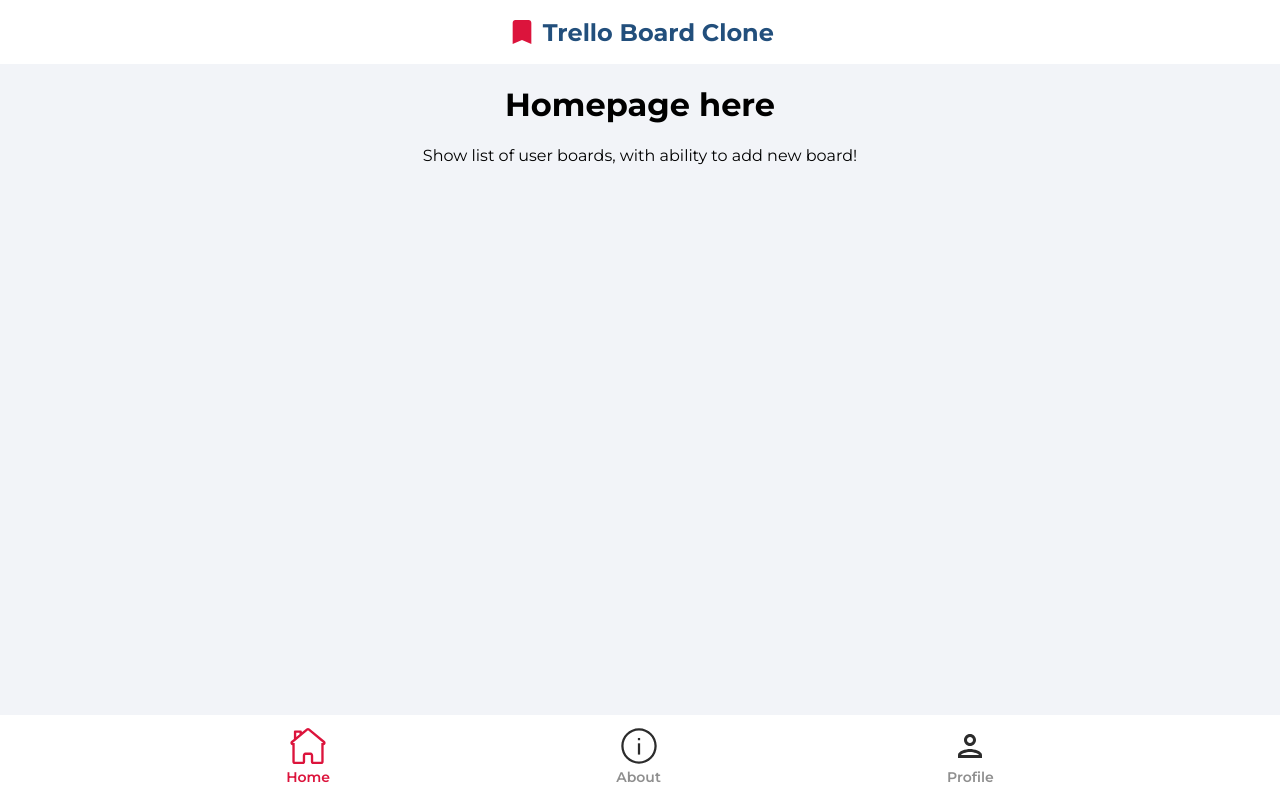
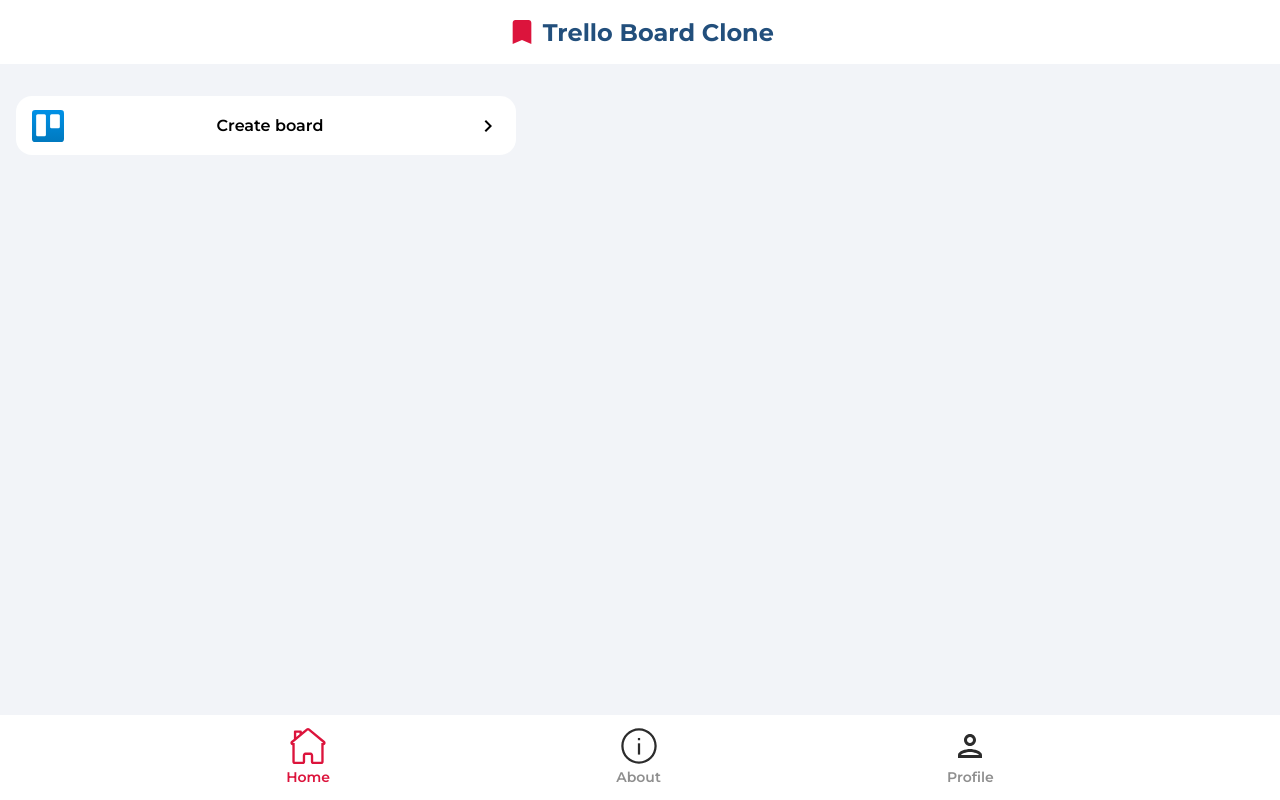
Before and after one commit to ostapyshyn/Trello, a React (Create React App) app: page / in a window 1280 px wide. Built offline with nearby package versions, Linux system fonts and the light colour scheme; no server answers.

Commit message:
Add button create board

```diff
--- a/src/pages/HomePage.jsx
+++ b/src/pages/HomePage.jsx
@@ -1,12 +1,37 @@
 import React from 'react';
+import { Link } from 'react-router-dom';
+import arrowRight from '../assets/svg/keyboardArrowRightIcon.svg';
+import trelloBoard from '../assets/svg/trelloBoard.svg';
+import styled from 'styled-components';
 
 const HomePage = () => {
   return (
-    <div style={{ textAlign: 'center' }}>
-      <h1>Homepage here</h1>
-      <p>Show list of user boards, with ability to add new board!</p>
-    </div>
+    <Wrapper>
+      <Link to="/create-board">
+        <CreateBoard>
+          <img src={trelloBoard} alt="home" />
+          <p>Create board</p>
+          <img src={arrowRight} alt="arrow right" />
+        </CreateBoard>
+      </Link>
+    </Wrapper>
   );
 };
 
+const Wrapper = styled.div`
+  padding: 1rem;
+`;
+
+const CreateBoard = styled.div`
+  display: flex;
+  flex-direction: row;
+  background-color: #ffffff;
+  max-width: 500px;
+  justify-content: space-between;
+  align-items: center;
+  border-radius: 1rem;
+  padding: 0.25rem 1rem;
+  font-weight: 600;
+`;
+
 export default HomePage;
```
Also changed, not shown: src/assets/svg/trelloBoard.svg (added).
